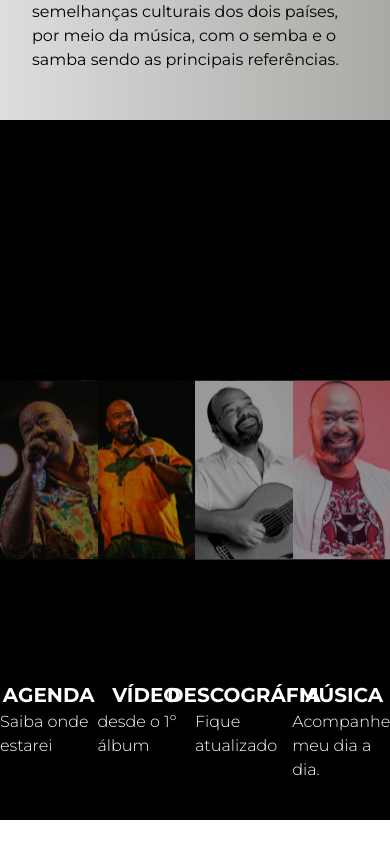
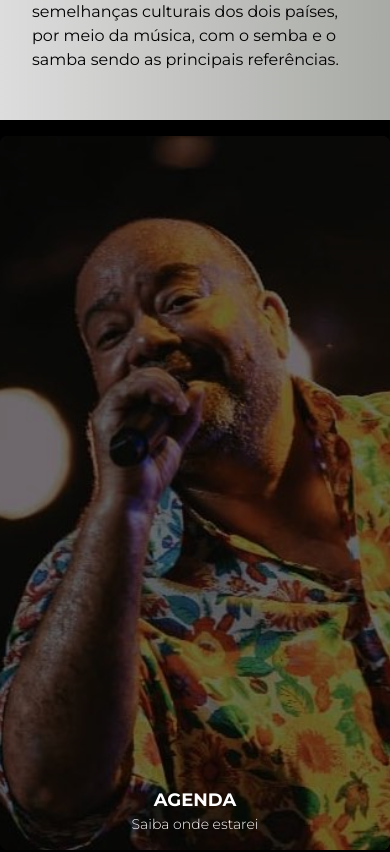
Before and after one commit to franciscojoaopedro/pauloflores, a React (Vite) app: page / in a window 390 px wide. Shown: the part 2000-2852 px from the top of the page. Built offline with nearby package versions, Linux system fonts and the light colour scheme.

Commit message:
responsive 04

```diff
--- a/src/components/banner-hero-primary/section-hero-tree.tsx
+++ b/src/components/banner-hero-primary/section-hero-tree.tsx
@@ -1,35 +1,34 @@
-import musica from "../../assets/images/musicas.svg"
-import agenda from "../../assets/images/agenda.svg"
-import videos from "../../assets/images/videos.svg"
-import descografia from "../../assets/images/descografia.svg"
+import musica from "../../assets/images/musicas.svg";
+import agenda from "../../assets/images/agenda.svg";
+import videos from "../../assets/images/videos.svg";
+import descografia from "../../assets/images/descografia.svg";
 
 export const BannerHeroTree = () => {
-
-    const lista=[
-        {titulo:"AGENDA",subtitle:"Saiba onde estarei",urlImage:agenda},
-        {titulo:"VÍDEO",subtitle:"desde o 1º álbum",urlImage:videos},
-        {titulo:"DESCOGRÁFIA",subtitle:"Fique atualizado",urlImage:descografia},
-        {titulo:"MÚSICA",subtitle:"Acompanhe meu dia a dia.",urlImage:musica},
-    ]
-
+    const lista = [
+        { titulo: "AGENDA", subtitle: "Saiba onde estarei", urlImage: agenda },
+        { titulo: "VÍDEO", subtitle: "desde o 1º álbum", urlImage: videos },
+        { titulo: "DESCOGRÁFIA", subtitle: "Fique atualizado", urlImage: descografia },
+        { titulo: "MÚSICA", subtitle: "Acompanhe meu dia a dia.", urlImage: musica },
+    ];
 
     return (
-
-        <section className="w-full h-[700px]  flex  justify-between bg-black  items-center  " >
-
-            {
-                lista.map((item,index)=>(
-                    <div    key={index} className="w-[382px] h-[700px]  relative " >
-                            <img   className="w-[100%] h-[700px]  hover:opacity-40 "     src={item.urlImage} alt={item.titulo} />
-                            <div  className="absolute top-[80%]  w-full  flex flex-col items-center justify-center " >
-                                <h2 className="font-bold text-white text-[20px]" >{item.titulo}</h2>
-                                <h3 className="font-light text-white text-[16px]" >{item.subtitle}</h3>
-                            </div>
+        <section className="w-full h-auto flex flex-wrap justify-center bg-black items-center py-4">
+            {lista.map((item, index) => (
+                <div
+                    key={index}
+                    className="w-full sm:w-1/2 md:w-1/3 lg:w-1/4 h-auto relative mb-4"
+                >
+                    <img
+                        className="w-full h-auto object-cover rounded-lg hover:opacity-70 transition-opacity duration-300"
+                        src={item.urlImage}
+                        alt={item.titulo}
+                    />
+                    <div className="absolute bottom-4 left-1/2 transform -translate-x-1/2 w-full text-center">
+                        <h2 className="font-bold text-white text-lg md:text-xl">{item.titulo}</h2>
+                        <h3 className="font-light text-white text-sm md:text-base">{item.subtitle}</h3>
                     </div>
-                )
-                )
-            }
-
+                </div>
+            ))}
         </section>
-    )
-}
+    );
+};
```
